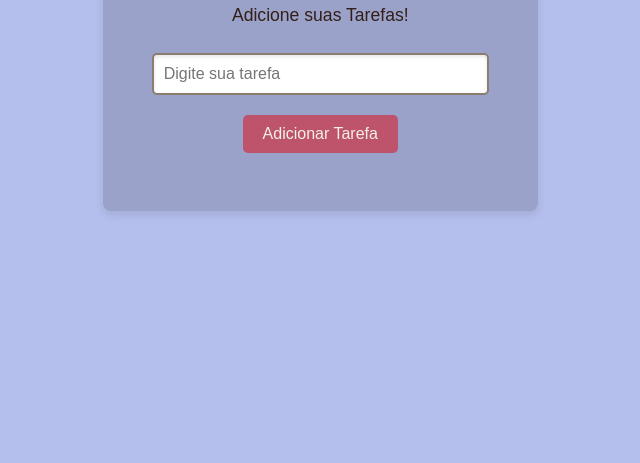
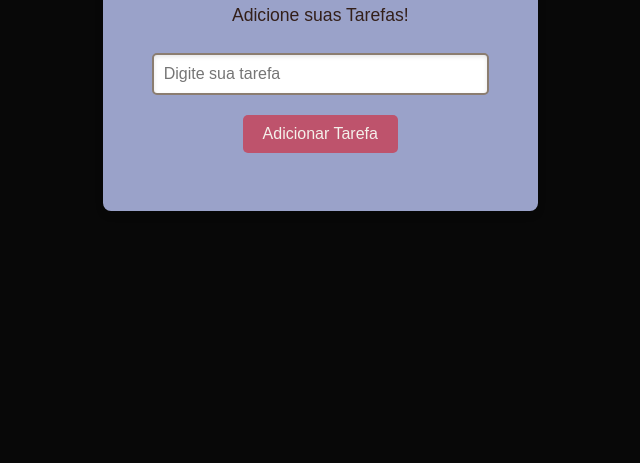
Before and after one commit to raquelchh/Lista-de-tarefas-web, a plain HTML site: page index.html in a window 1280 px wide. Shown: the part 337-800 px from the top of the page, without its empty margins (320-960 px from the left). Drawn offline with Linux system fonts and the light colour scheme.

Commit message:
mudando cor do body

```diff
--- a/style.css
+++ b/style.css
@@ -7,7 +7,7 @@
     min-height: 100vh;
     overflow: auto;
     margin: 0;
-    background-color:  #b5bfed;
+    background-color:  #080808;
 }
 .container {
     text-align: center;
@@ -79,6 +79,7 @@ input[type="text"]:focus {
 }
 #limpar-button{
     display: none;
+
 }
 .remover, .editar, .concluir, .desfazer{
   padding: 8px 12px;
```
Also changed, not shown: index.html (+1 -1 lines), 1 other file.
